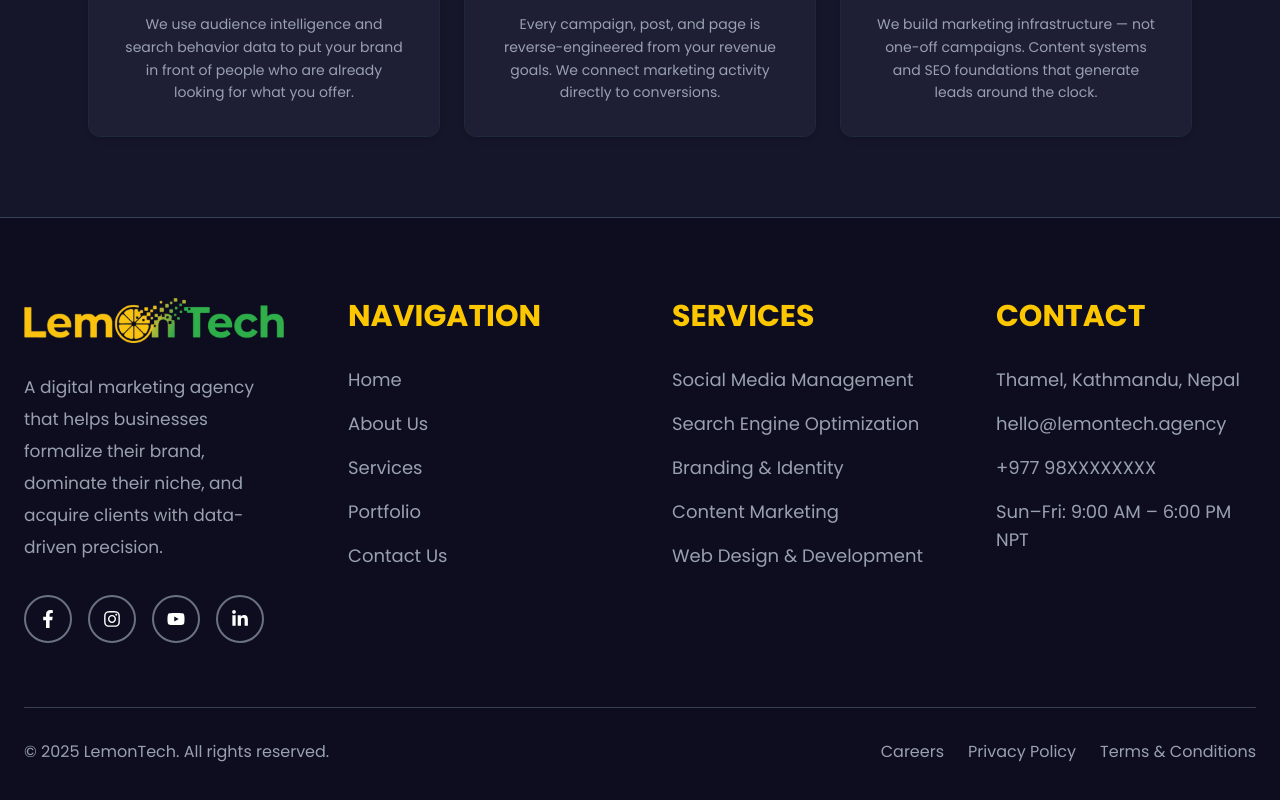
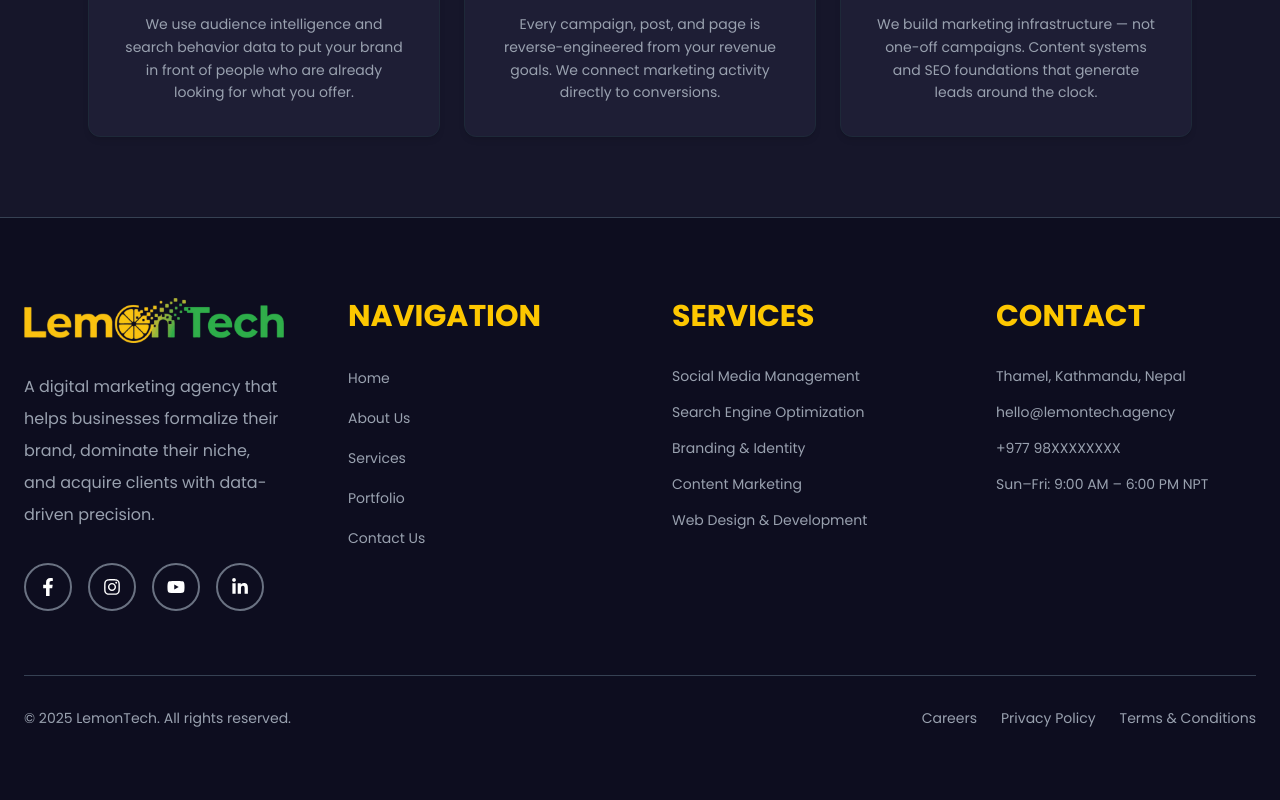
Before and after one commit to Nitasubedi/lemonTech, a Next.js app: page / in a window 1280 px wide. Shown: the part 1246-2046 px from the top of the page. Built offline with nearby package versions, Linux system fonts and the light colour scheme.

Commit message:
updated the text font size

```diff
--- a/components/footer.tsx
+++ b/components/footer.tsx
@@ -41,7 +41,7 @@ export default function Footer() {
               height={70}
             />
 
-            <p className="text-gray-400 mt-7 text-[17px] leading-8">
+            <p className="text-gray-400 mt-7 text-[16px] leading-8 ">
               A digital marketing agency that helps businesses formalize their
               brand, dominate their niche, and acquire clients with data-driven
               precision.
@@ -92,7 +92,7 @@ export default function Footer() {
                 <li key={item.name}>
                   <Link
                     href={item.href}
-                    className="text-gray-400 hover:text-yellow-400 transition text-lg"
+                    className="text-gray-400 hover:text-yellow-400 transition text-sm"
                   >
                     {item.name}
                   </Link>
@@ -110,7 +110,7 @@ export default function Footer() {
 
             <ul className="space-y-4">
               {services.map((service) => (
-                <li key={service} className="text-gray-400 text-lg">
+                <li key={service} className="text-gray-400 text-sm">
                   {service}
                 </li>
               ))}
@@ -122,7 +122,7 @@ export default function Footer() {
           <div>
             <h3 className="text-yellow-400 text-3xl font-bold mb-8">CONTACT</h3>
 
-            <ul className="space-y-4 text-gray-400 text-lg">
+            <ul className="space-y-4 text-gray-400 text-sm">
               <li>Thamel, Kathmandu, Nepal</li>
 
               <li>hello@lemontech.agency</li>
@@ -138,11 +138,11 @@ export default function Footer() {
 
         <div className="border-t border-gray-700 mt-16 pt-8">
           <div className="flex flex-col md:flex-row justify-between items-center gap-5">
-            <p className="text-gray-400 text-base">
+            <p className="text-gray-400 text-sm">
               © 2025 LemonTech. All rights reserved.
             </p>
 
-            <div className="flex flex-wrap gap-6">
+            <div className="flex flex-wrap gap-6 text-sm">
               <Link
                 href="/careers"
                 className="text-gray-400 hover:text-yellow-400 transition"
```
